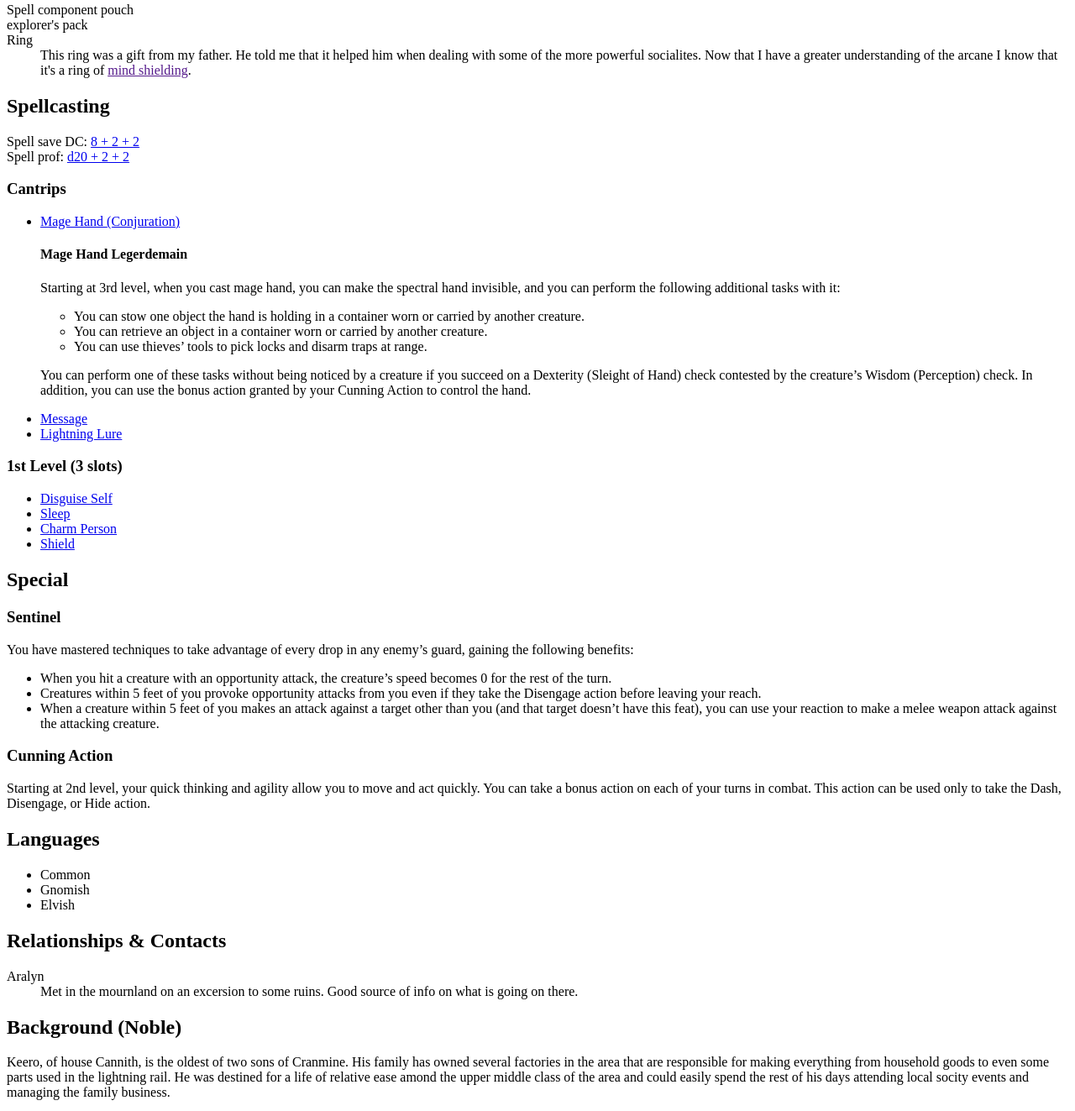
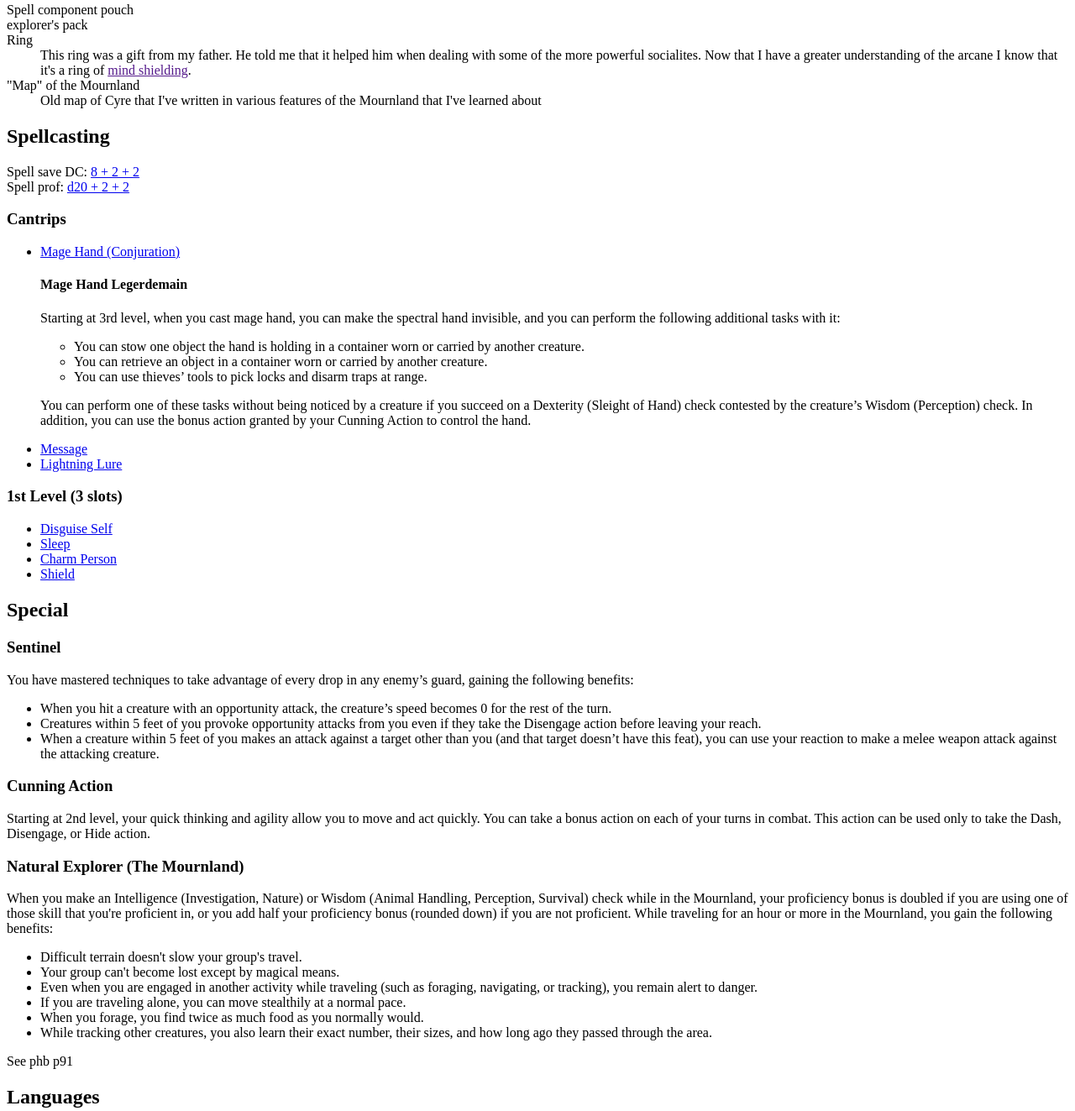
Before and after one commit to prowe/Keero, a website with bundled scripts: page index.html in a window 1280 px wide. Shown: the part 1384-2707 px from the top of the page at 84% size. Built offline with nearby package versions, Linux system fonts and the light colour scheme.

Commit message:
Nat explroer

```diff
--- a/index.html
+++ b/index.html
@@ -120,6 +120,8 @@
                 <dt>Ring</dt>
                 <dd>This ring was a gift from my father. He told me that it helped him when dealing with some of the more powerful
                     socialites. Now that I have a greater understanding of the arcane I know that it's a ring of <a href="">mind shielding</a>.</dd>
+                <dt>"Map" of the Mournland</dt>
+                <dd>Old map of Cyre that I've written in various features of the Mournland that I've learned about</dd>
             </dl>
         </section>
 
@@ -186,6 +188,20 @@
                     bonus action on each of your turns in combat. This action can be used only to take the Dash, Disengage,
                     or Hide action.</p>
             </div>
+
+            <div>
+                <h3>Natural Explorer (The Mournland)</h3>
+                <p>When you make an Intelligence (Investigation, Nature) or Wisdom (Animal Handling, Perception, Survival) check while in the Mournland, your proficiency bonus is doubled if you are using one of those skill that you're proficient in, or you add half your proficiency bonus (rounded down) if you are not proficient. While traveling for an hour or more in the Mournland, you gain the following benefits:</p>
+                <ul>
+                    <li>Difficult terrain doesn't slow your group's travel.</li>
+                    <li>Your group can't become lost except by magical means.</li>
+                    <li>Even when you are engaged in another activity while traveling (such as foraging, navigating, or tracking), you remain alert to danger.</li>
+                    <li>If you are traveling alone, you can move stealthily at a normal pace.</li>
+                    <li>When you forage, you find twice as much food as you normally would.</li>
+                    <li>While tracking other creatures, you also learn their exact number, their sizes, and how long ago they passed through the area.</li>
+                </ul>
+                <p> See phb p91</p>
+            </div>
         </section>
 
         <section id="languages">
```
